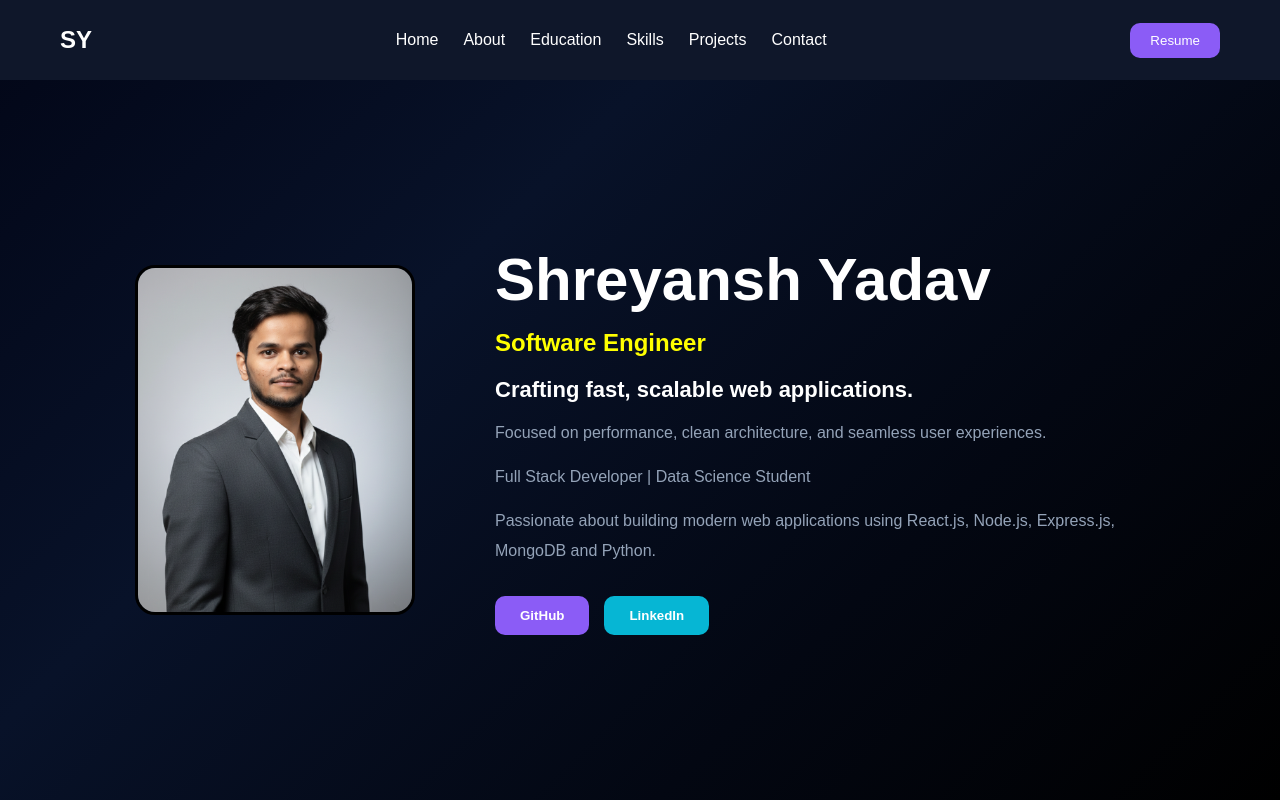
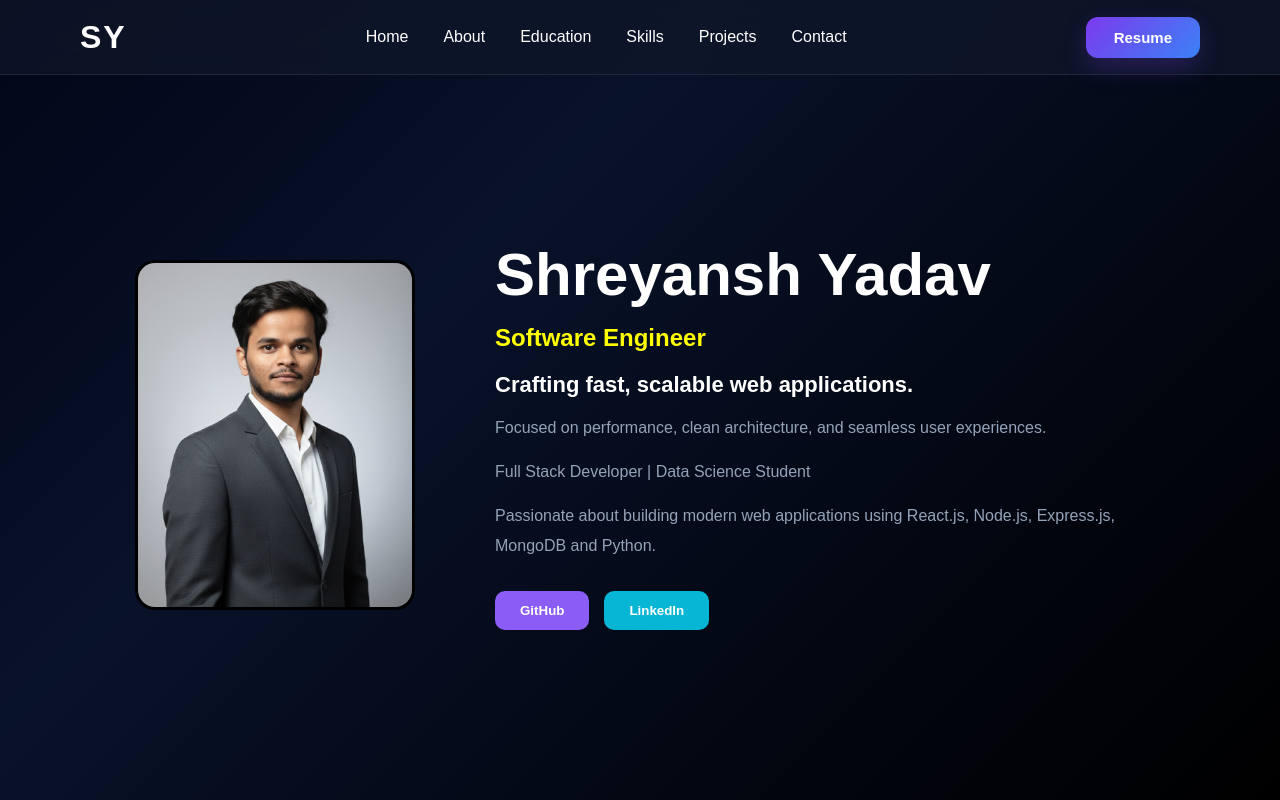
Before and after one commit to its-sky-2628/portfolio, a React (Vite) app: page / in a window 1280 px wide. Shown: the top 800 px of the page. Built offline with nearby package versions, Linux system fonts and the light colour scheme.

Commit message:
Updated portfolio UI

```diff
--- a/src/components/Navbar.jsx
+++ b/src/components/Navbar.jsx
@@ -1,50 +1,128 @@
+import { useState } from "react";
 import resume from "../assets/resume.pdf";
+
 const Navbar = () => {
+  const [hovered, setHovered] = useState("");
+
+  const navLinks = [
+    { name: "Home", link: "#home" },
+    { name: "About", link: "#about" },
+    { name: "Education", link: "#education" },
+    { name: "Skills", link: "#skills" },
+    { name: "Projects", link: "#projects" },
+    { name: "Contact", link: "#contact" },
+  ];
+
   return (
     <nav
       style={{
-        height: "80px",
-        background: "#0f172a",
-        color: "white",
+        height: "75px",
+        width: "100%",
+        position: "sticky",
+        top: 0,
+        zIndex: 1000,
+
         display: "flex",
         justifyContent: "space-between",
         alignItems: "center",
-        padding: "0 60px",
-        position: "sticky",
-        top: 0,
-        zIndex: 100,
+
+        padding: "0 80px",
+
+        background: "rgba(15,23,42,0.75)",
+        backdropFilter: "blur(16px)",
+        WebkitBackdropFilter: "blur(16px)",
+
+        borderBottom: "1px solid rgba(255,255,255,0.08)",
+
+        transition: "0.3s ease",
       }}
     >
-      <h2>SY</h2>
+      {/* Logo */}
+
+      <h2
+        style={{
+          fontSize: "32px",
+          fontWeight: "700",
+          letterSpacing: "2px",
+          cursor: "pointer",
+          color: "#ffffff",
+          userSelect: "none",
+        }}
+      >
+        SY
+      </h2>
+
+      {/* Navigation */}
 
       <div
         style={{
           display: "flex",
-          gap: "25px",
+          gap: "35px",
+          alignItems: "center",
         }}
       >
-        <a href="#home">Home</a>
-        <a href="#about">About</a>
-        <a href="#education">Education</a>
-        <a href="#skills">Skills</a>
-        <a href="#projects">Projects</a>
-        <a href="#contact">Contact</a>
+        {navLinks.map((item) => (
+          <a
+            key={item.name}
+            href={item.link}
+            onMouseEnter={() => setHovered(item.name)}
+            onMouseLeave={() => setHovered("")}
+            style={{
+              color: hovered === item.name ? "#8b5cf6" : "#ffffff",
+              textDecoration: "none",
+              fontSize: "16px",
+              fontWeight: "500",
+              transition: "0.3s",
+              transform:
+                hovered === item.name ? "translateY(-2px)" : "translateY(0)",
+            }}
+          >
+            {item.name}
+          </a>
+        ))}
       </div>
+
+      {/* Resume Button */}
 
       <a
         href={resume}
         target="_blank"
         rel="noreferrer"
         download
+        style={{
+          textDecoration: "none",
+        }}
       >
         <button
+          onMouseEnter={(e) => {
+            e.target.style.transform = "scale(1.06)";
+            e.target.style.boxShadow =
+              "0 0 30px rgba(124,58,237,.55)";
+          }}
+          onMouseLeave={(e) => {
+            e.target.style.transform = "scale(1)";
+            e.target.style.boxShadow =
+              "0 10px 25px rgba(124,58,237,.25)";
+          }}
           style={{
-      padding: "10px 20px",
+            padding: "12px 28px",
+            borderRadius: "12px",
             border: "none",
-      borderRadius: "10px",
-      background: "#8b5cf6",
-      color: "white",
             cursor: "pointer",
+
+            background:
+              "linear-gradient(135deg,#7c3aed,#3b82f6)",
+
+            color: "#fff",
+
+            fontSize: "15px",
+
+            fontWeight: "600",
+
+            transition: ".3s",
+
+            boxShadow:
+              "0 10px 25px rgba(124,58,237,.25)",
           }}
         >
           Resume
```
Lines whose indentation alone changed are shown as unchanged.
